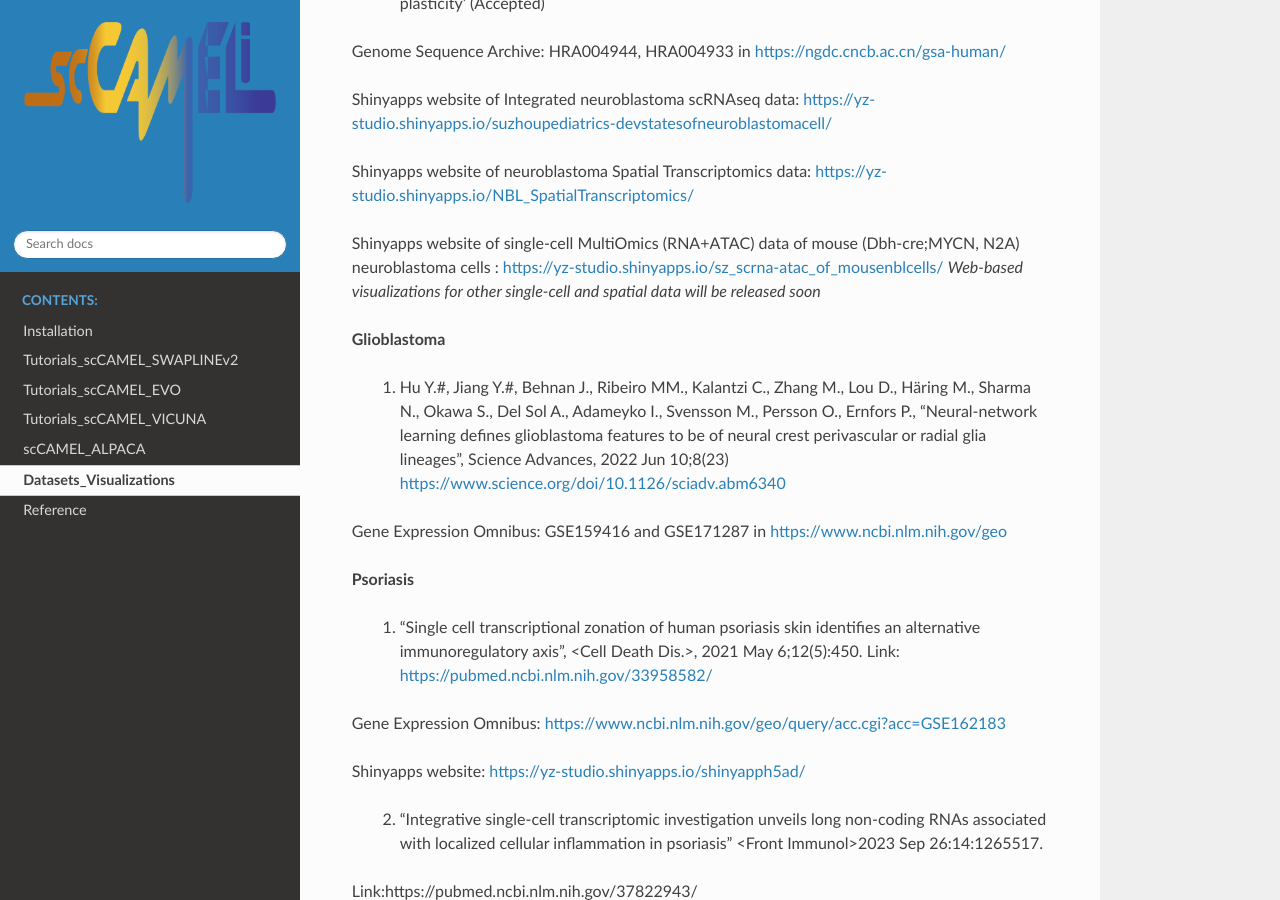
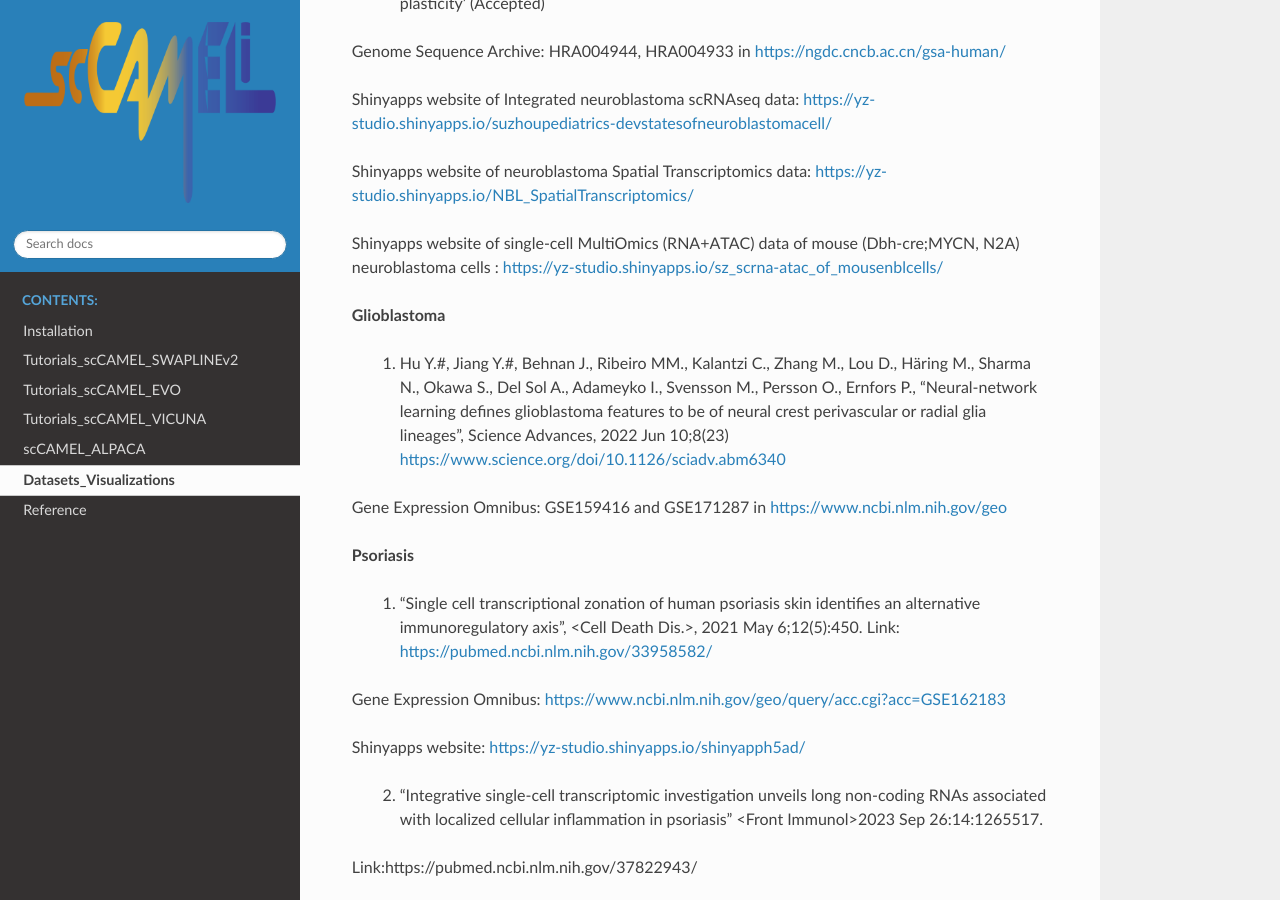
Before and after one commit to StudioYZ/scCAMEL, a Sphinx documentation site: the page built from source/Datasets_Visualizations/index.rst, in a window 1280 px wide and 900 px high, scrolled down 312 px. Built offline with Sphinx 7.4.7 and the Read the Docs theme 3.1.0, drawn with Linux system fonts in a browser that asks for light colours; pages that are not in the unit, such as notebooks, are missing from menus.

Commit message:
Update index.rst

```diff
--- a/source/Datasets_Visualizations/index.rst
+++ b/source/Datasets_Visualizations/index.rst
@@ -15,7 +15,7 @@ Shinyapps website of Integrated neuroblastoma scRNAseq data: https://yz-studio.s
 Shinyapps website of neuroblastoma Spatial Transcriptomics data: https://yz-studio.shinyapps.io/NBL_SpatialTranscriptomics/
 
 Shinyapps website of single-cell MultiOmics (RNA+ATAC) data of mouse (Dbh-cre;MYCN, N2A) neuroblastoma cells : https://yz-studio.shinyapps.io/sz_scrna-atac_of_mousenblcells/
-*Web-based visualizations for other single-cell and spatial data will be released soon*
+
 
 =======================================================
 =======================================================
```
